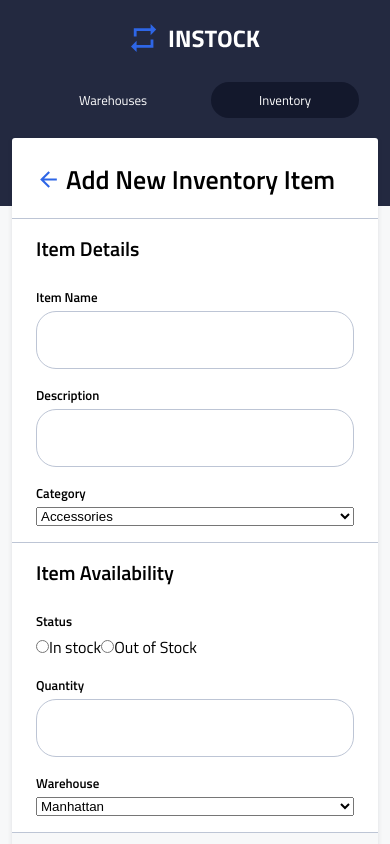
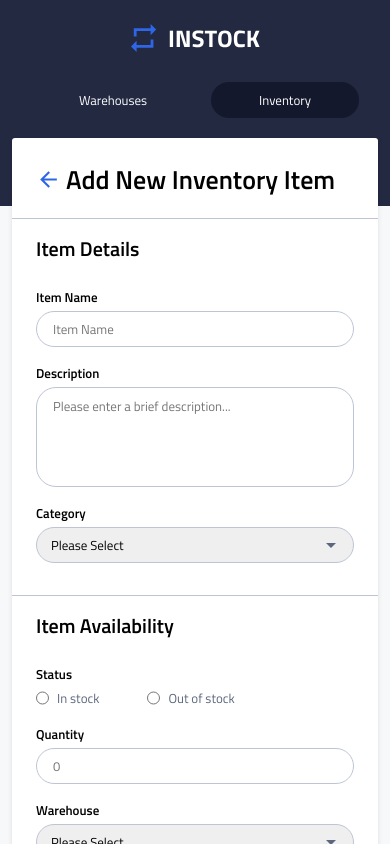
Before and after one commit to olivia-onuk/instock-full-stack-attack, a React (Vite) app: page /inventory/add in a window 390 px wide. Built offline with nearby package versions, Linux system fonts and the light colour scheme.

Commit message:
finished the mobile styling for the  add inventory page

```diff
--- a/src/components/InventoryForm/InventoryForm.jsx
+++ b/src/components/InventoryForm/InventoryForm.jsx
@@ -1,8 +1,14 @@
-import { Link } from "react-router-dom";
-import arrowBackIcon from "../../assets/icons/arrow_back-24px.svg";
+import { useState, useEffect } from "react";
 import "./InventoryForm.scss";
 
 function InventoryForm({ formtype, item, buttonLabel }) {
+  const [error, setError] = useState(false);
+  const [radio, setRadio] = useState(null);
+
+  const handleColorChange = (e) => {
+    setRadio(e.target.value);
+  };
+
   const handleSubmit = () => {};
 
   return (
@@ -16,14 +22,16 @@ function InventoryForm({ formtype, item, buttonLabel }) {
               type="text"
               id="itemName"
               className="inventory-form__input"
+              placeholder="Item Name"
             />
           </div>
           <div className="inventory-form__input-section">
             <label className="inventory-form__input-label">Description</label>
-            <input
+            <textarea
               type="text"
               id="itemDescription"
               className="inventory-form__input inventory-form__input--large"
+              placeholder="Please enter a brief description..."
             />
           </div>
           <div className="inventory-form__input-section">
@@ -33,6 +41,9 @@ function InventoryForm({ formtype, item, buttonLabel }) {
               name="category"
               id="category"
             >
+              <option value="" disabled selected hidden>
+                Please Select
+              </option>
               <option value="Accessories">Accessories</option>
               <option value="Apparel">Apparel</option>
               <option value="Electronics">Television</option>
@@ -41,8 +52,10 @@ function InventoryForm({ formtype, item, buttonLabel }) {
             </select>
           </div>
         </div>
-        <div className="inventory-form__column">
-          <h2 className="inventory-form__title">Item Availability</h2>
+        <div className="inventory-form__column inventory-form__column--border">
+          <h2 className="inventory-form__title">
+            Item Availability
+          </h2>
           <div className="inventory-form__input-section">
             <label className="inventory-form__input-label">Status</label>
             <div className="inventory-form__radio-button">
@@ -51,16 +64,30 @@ function InventoryForm({ formtype, item, buttonLabel }) {
                 name="status"
                 value="instock"
                 className="inventory-form__stock inventory-form__stock--instock"
+                onChange={handleColorChange}
               />
-              <label className="inventory-form__radio-label">In stock</label>
+              <label
+                className={`inventory-form__radio-label ${
+                  radio === "instock"
+                    ? "inventory-form__radio-label--active"
+                    : ""
+                }`}
+              >
+                In stock
+              </label>
               <input
                 type="radio"
                 name="status"
                 value="outofstock"
                 className="inventory-form__stock inventory-form__stock--outofstock"
+                onChange={handleColorChange}
               />
-              <label className="inventory-form__radio-label">
-                Out of Stock
+              <label className={`inventory-form__radio-label ${
+                  radio === "outofstock"
+                    ? "inventory-form__radio-label--active"
+                    : ""
+                }`}>
+                Out of stock
               </label>
             </div>
           </div>
@@ -68,8 +95,9 @@ function InventoryForm({ formtype, item, buttonLabel }) {
             <label className="inventory-form__input-label">Quantity</label>
             <input
               type="number"
-              id="qtyDescription"
+              id="qty"
               className="inventory-form__input inventory-form__input--small"
+              placeholder="0"
             />
           </div>
           <div className="inventory-form__input-section">
@@ -79,6 +107,9 @@ function InventoryForm({ formtype, item, buttonLabel }) {
               name="warehouse"
               id="warehouse"
             >
+              <option value="" disabled selected hidden>
+                Please Select
+              </option>
               <option value="Manhattan">Manhattan</option>
               <option value="Washington">Washington</option>
               <option value="Jersey">Jersey</option>
--- a/src/components/InventoryForm/InventoryForm.scss
+++ b/src/components/InventoryForm/InventoryForm.scss
@@ -7,14 +7,18 @@
   &__main {
   }
 
-  &__title{
+  &__title {
     padding-top: 16px;
     padding-bottom: 24px;
   }
 
   &__column {
     @include responsive-horizontal-padding;
-    border-bottom: 0.0625rem solid $secondary-color-two;
+    padding-bottom: 16px;
+
+    &--border {
+        border-top: 0.0625rem solid $secondary-color-two;
+      }
   }
 
   &__input-section {
@@ -31,19 +35,79 @@
   }
 
   &__input {
-    outline:none;
+    outline: none;
     border-radius: 20px;
-    padding: 16px;
+    min-height: 36px;
+    padding: 0px 16px;
     border: 1px solid $secondary-color-two;
+    font-size: 13px;
+    line-height: 20px;
+    font-weight: 400;
 
-    &:focus{
-        border-color: $primary-color-two;
+    &--large {
+      padding-top: 8px;
+      height: 6.25rem;
+      resize: none;
     }
 
+    &:focus {
+      border-color: $primary-color-two;
+    }
+  }
+
+  &__dropdown {
+    outline: none;
+    border-radius: 20px;
+    min-height: 36px;
+    padding: 0px 14px;
+    border: 1px solid $secondary-color-two;
+    font-size: 13px;
+    line-height: 20px;
+    font-weight: 400;
+    font-family: "Titillium Web";
+
+    appearance: none;
+    -webkit-appearance: none;
+    -moz-appearance: none;
+
+    background-image: url("../../assets/icons/arrow_drop_down-24px.svg");
+    background-repeat: no-repeat;
+    background-position: right 10px center;
+    padding-right: 30px;
+  }
+
+  &__dropdown option:disabled {
+    color: $secondary-color-two;
+  }
+
+  &__dropdown::-ms-expand {
+    display: none;
+  }
+
+  &__radio-button {
+    display: flex;
+    flex-direction: row;
+  }
+
+  &__stock {
+    padding-right: 8px;
+  }
+
+  &__radio-label {
+    padding-right: 48px;
+    padding-left: 8px;
+    font-size: 13px;
+    line-height: 20px;
+    font-weight: 400;
+    color: $secondary-color-one;
+
+    &--active {
+      color: black;
+    }
   }
 
   &__buttons {
-    padding: 24px 0px;
+    padding: 16px 0px;
     @include responsive-horizontal-padding;
     background-color: $background-color-two;
     display: flex;
@@ -67,6 +131,8 @@
       background-color: $primary-color-three;
 
       &:hover {
+        color: $primary-color-two;
+        border-color: $primary-color-two;
       }
     }
 
@@ -77,6 +143,8 @@
       background-color: $primary-color-two;
 
       &:hover {
+        background-color: $primary-color-one;
+        border-color: $primary-color-one;
       }
     }
   }
```
